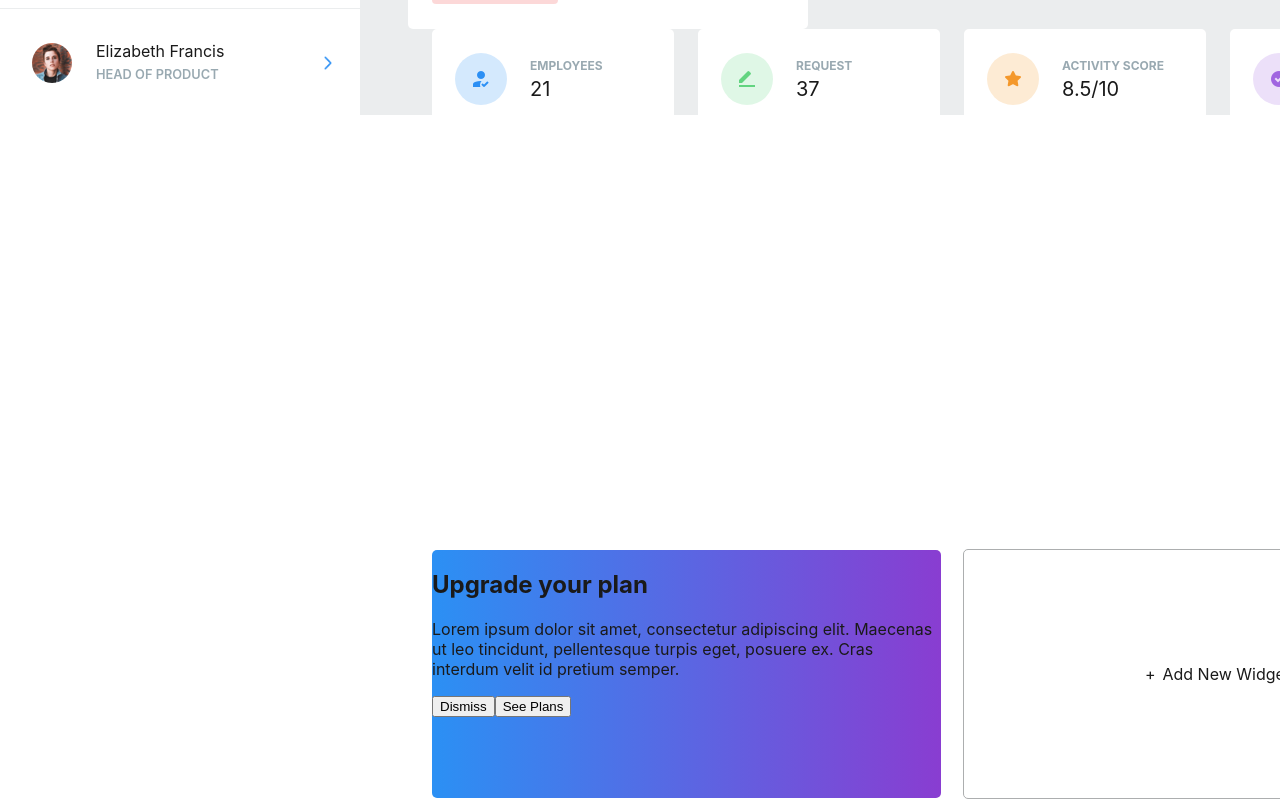
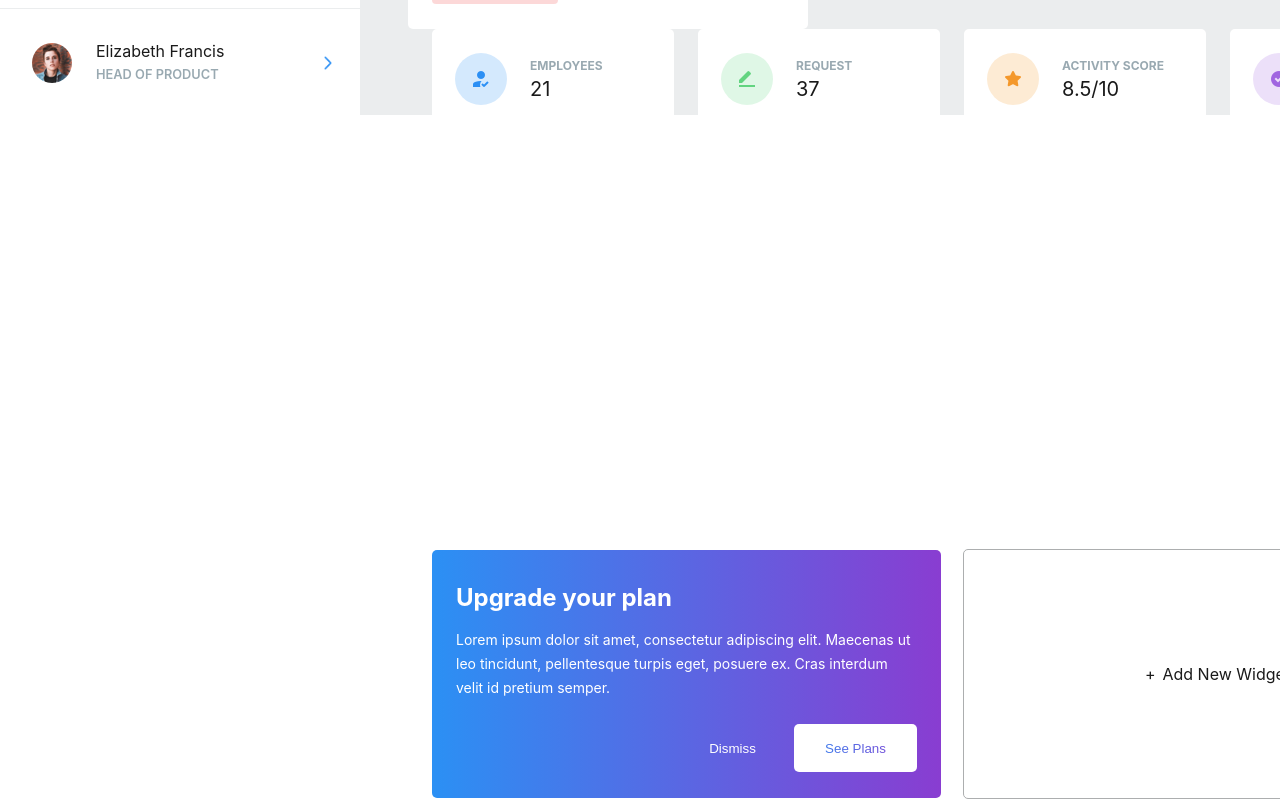
Before and after one commit to 3ndrius/flex-dashboard, a React (Create React App) app: page / in a window 1280 px wide. Shown: the part 965-1764 px from the top of the page. Built offline with nearby package versions, Linux system fonts and the light colour scheme; a web font is replaced by a local one.

Commit message:
Add scss to plan component

```diff
--- a/src/components/Plan/Plan.js
+++ b/src/components/Plan/Plan.js
@@ -9,7 +9,8 @@ export default function Plan() {
             <p className="plan__paragraph">Lorem ipsum dolor sit amet, consectetur adipiscing elit. Maecenas ut leo tincidunt, pellentesque turpis eget, posuere ex. Cras interdum velit id pretium semper.</p>
             <div className="plan__wrap">
                 <button className="plan__btn">Dismiss</button>
-                <button className="plan__btn--full">See Plans</button>
+                <button className="plan__btn plan__btn--full">d</button>
+                <button className="plan__btn plan__btn--grad">See Plans</button>
             </div>
         </section>
     )
--- a/src/components/Plan/plan.scss
+++ b/src/components/Plan/plan.scss
@@ -13,4 +13,56 @@
         background: -ms-linear-gradient(left, rgba(43,144,244,1) 0%, rgba(137,61,209,1) 100%);
         background: linear-gradient(to right, rgba(43,144,244,1) 0%, rgba(137,61,209,1) 100%);
         filter: progid:DXImageTransform.Microsoft.gradient( startColorstr='#2b90f4', endColorstr='#893dd1', GradientType=1 );
+
+        display:flex;
+        flex-direction: column;
+        padding:32px 24px 24px 24px;
+        box-sizing: border-box;
+        color:$clr-03;
+
+        &__heading{
+                line-height: 32px;
+                font-size:1.5em;
+                margin: 0;
+        }
+        &__paragraph{
+                font-size:.875em;
+                line-height: 24px;
+        }
+
+        &__wrap{
+                align-self: flex-end;
+                margin-top:10px;
+                position: relative;
+        }
+        &__btn{
+                width: 123px;
+                height: 48px;
+                border-radius: 5px;
+                background-color: transparent;
+                border:none;
+                color:$clr-03;
+                &--full{
+                        background-color: $clr-03;
+                        color:transparent
+
+                }
+                &--grad{
+                        position: absolute;
+                        background: rgba(43,144,244,1);
+                        background: -moz-linear-gradient(left, rgba(43,144,244,1) 0%, rgba(137,61,209,1) 100%);
+                        background: -webkit-gradient(left top, right top, color-stop(0%, rgba(43,144,244,1)), color-stop(100%, rgba(137,61,209,1)));
+                        background: -webkit-linear-gradient(left, rgba(43,144,244,1) 0%, rgba(137,61,209,1) 100%);
+                        background: -o-linear-gradient(left, rgba(43,144,244,1) 0%, rgba(137,61,209,1) 100%);
+                        background: -ms-linear-gradient(left, rgba(43,144,244,1) 0%, rgba(137,61,209,1) 100%);
+                        background: linear-gradient(to right, rgba(43,144,244,1) 0%, rgba(137,61,209,1) 100%);
+                        filter: progid:DXImageTransform.Microsoft.gradient( startColorstr='#2b90f4', endColorstr='#893dd1', GradientType=1 );
+                        -webkit-background-clip: text;
+                        -webkit-text-fill-color: transparent;
+                        left:123px;
+
+                }
+        }
+
+
 }
--- a/src/components/Sidebar/Sidebar.scss
+++ b/src/components/Sidebar/Sidebar.scss
@@ -37,7 +37,7 @@
                 line-height: 24px;
                 &--active{
                     background:$clr-02-1;
-                    border-right:1px solid $clr-02;
+                    border-right:2px solid $clr-02;
                     color:$clr-02;
                 }
                 &:hover{
```
